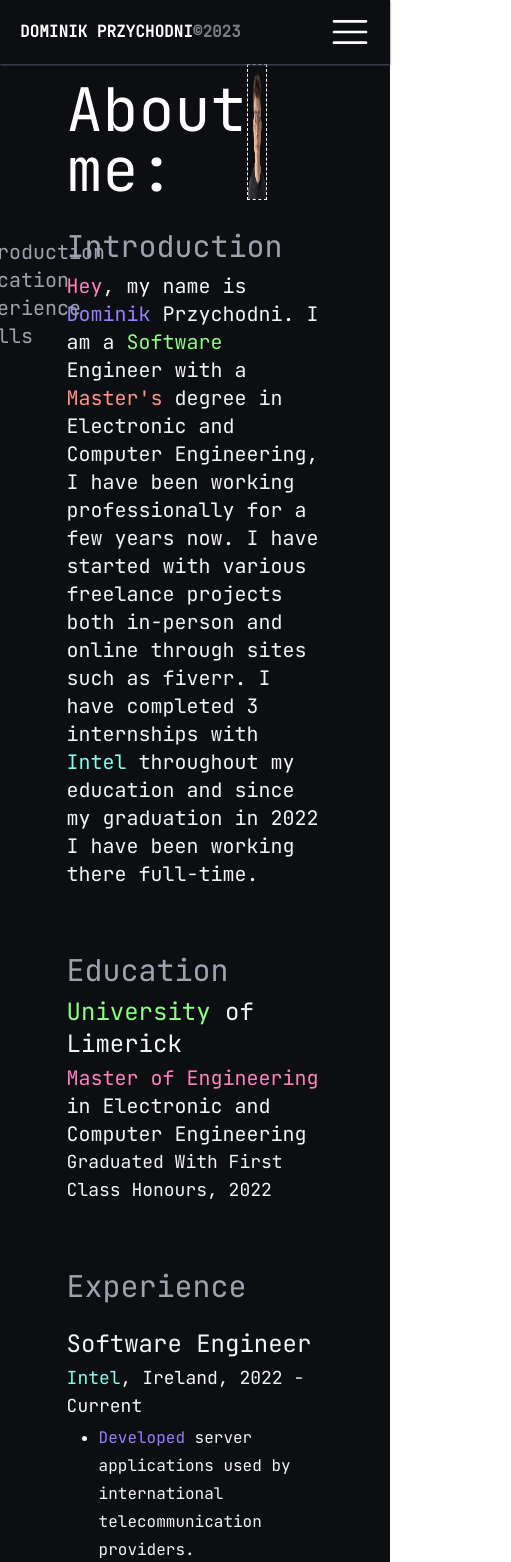
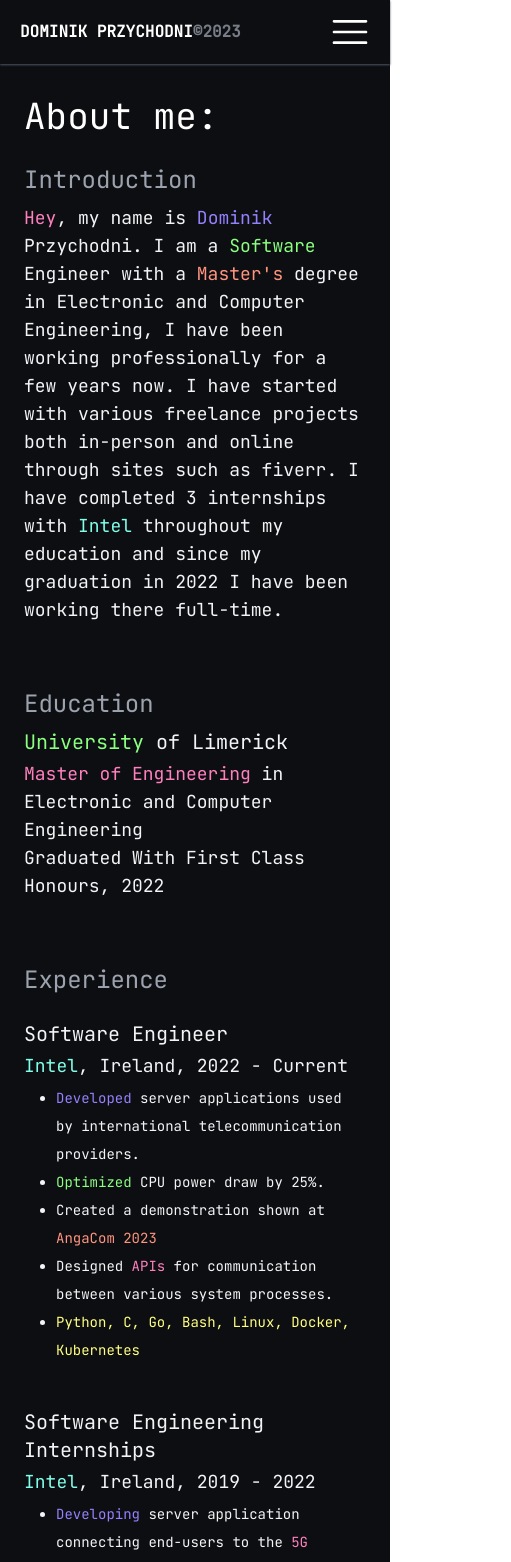
Before and after one commit to dominik224/portfolio-site, a Next.js app: page /about in a window 390 px wide. Shown: the top 1562 px of the page, 511 px wide, since content can reach past the window. Built offline with nearby package versions, Linux system fonts and the light colour scheme.

Commit message:
Fixed responsiveness

```diff
--- a/pages/_document.tsx
+++ b/pages/_document.tsx
@@ -4,6 +4,7 @@ export default function Document() {
   return (
     <Html lang="en">
       <Head />
+      <title>DOMINIK</title>
       <body>
         <Main />
         <NextScript />
--- a/pages/about.tsx
+++ b/pages/about.tsx
@@ -12,14 +12,14 @@ const colors = {
 };
 
 const skillCardStyle =
-  "flex flex-col gap-3 bg-opacity-70 hover:bg-opacity-90 rounded-lg w-full pb-4 text-center pt-4";
+  "flex flex-col gap-3 bg-opacity-70 hover:bg-opacity-[85%] rounded-lg w-full pb-4 text-center pt-4 bg-gradient-to-b";
 
 const chapters = [
   {
     heading: "Introduction",
     content: (
       <>
-        <p className="text-xl">
+        <p className="text-lg md:text-xl">
           <span className="text-dpink">Hey</span>, my name is{" "}
           <span className="text-dpurple">Dominik </span> Przychodni. I am a
           <span className="text-dgreen"> Software </span> Engineer with a{" "}
@@ -39,10 +39,10 @@ const chapters = [
     heading: "Education",
     content: (
       <>
-        <p className="text-2xl pb-1">
+        <p className="text-xl md:text-2xl pb-1">
           <span className="text-dgreen">University </span>of Limerick
         </p>
-        <p className="text-xl">
+        <p className="md:text-xl text-lg">
           <span className="text-dpink">Master of Engineering </span>in
           Electronic and Computer Engineering
         </p>
@@ -54,11 +54,11 @@ const chapters = [
     heading: "Experience",
     content: (
       <>
-        <p className="text-2xl mb-1 mt-4">Software Engineer</p>
+        <p className="text-xl md:text-2xl mb-1 mt-4">Software Engineer</p>
         <p className="text-kg pb-1">
           <span className="text-dblue">Intel</span>, Ireland, 2022 - Current
         </p>
-        <ul className="list-disc text-[16px] pl-8">
+        <ul className="list-disc text-[14px] md:text-[16px] pl-8">
           <li>
             <span className="text-dpurple">Developed</span> server applications
             used by international telecommunication providers.
@@ -82,11 +82,13 @@ const chapters = [
           </li>
         </ul>
         <br />
-        <p className="text-2xl mb-1 mt-4">Software Engineering Internships</p>
-        <p className="text-xl pb-1">
+        <p className="text-xl md:text-2xl mb-1 mt-4">
+          Software Engineering Internships
+        </p>
+        <p className="text-lg md:text-xl pb-1">
           <span className="text-dblue">Intel</span>, Ireland, 2019 - 2022
         </p>
-        <ul className="list-disc text-[16px] pl-8">
+        <ul className="list-disc text-[14px] md:text-[16px] pl-8">
           <li>
             <span className="text-dpurple">Developing</span> server application
             connecting end-users to the
@@ -110,11 +112,13 @@ const chapters = [
           </li>
         </ul>
         <br />
-        <p className="text-2xl mb-1 mt-4">Full Stack Software Engineer</p>
+        <p className="text-xl md:text-2xl mb-1 mt-4">
+          Full Stack Software Engineer
+        </p>
         <p className="text-xl pb-1">
           <span className="text-dblue">jumpAgrade</span>, Ireland, 2018 - 2019
         </p>
-        <ul className="list-disc text-[16px] pl-8">
+        <ul className="list-disc text-[14px] md:text-[16px] pl-8">
           <li>
             <span className="text-dgreen">Designing</span> and{" "}
             <span className="text-dpink">Developing</span> web application used
@@ -132,37 +136,46 @@ const chapters = [
   {
     heading: "Skills",
     content: (
-      <div className="flex flex-row gap-5 row-span-3">
+      <div className="flex flex-row md:gap-5 gap-1 row-span-4">
         <div className={`${skillCardStyle} bg-dpink`}>
-          <span className="font-bold text-xl underline">Programming 👨‍💻</span>
-          <ul className="text-xl">
+          <span className="font-bold text-[16px] md:text-xl">
+            <span className="hidden md:block underline">{"Programming "}</span>
+            👨‍💻
+          </span>
+          <ul className="text-sm md:text-xl space-y-2 md:space-x-0">
             <li>C</li>
             <li>Python</li>
             <li>Go</li>
             <li>TypeScript</li>
           </ul>
         </div>
-        <div className={`${skillCardStyle} bg-dgreen`}>
-          <span className="font-bold text-xl underline">Backend 📡</span>
-          <ul className="text-xl">
+        <div className={`${skillCardStyle} bg-dblue`}>
+          <span className="font-bold text-[16px] md:text-xl">
+            <span className="hidden md:block underline">{"Backend "}</span>📡
+          </span>
+          <ul className="text-sm md:text-xl space-y-2 md:space-x-0">
             <li>Node.js</li>
             <li>Gin</li>
             <li>SQL</li>
             <li>Flask</li>
           </ul>
         </div>
-        <div className={`${skillCardStyle} bg-dpurple`}>
-          <span className="font-bold text-xl underline">Frontend 👨‍🎨</span>
-          <ul className="text-xl">
+        <div className={`${skillCardStyle} bg-dgreen`}>
+          <span className="font-bold text-[16px] md:text-xl">
+            <span className="hidden md:block underline">{"Frontend "}</span>👨‍🎨
+          </span>
+          <ul className="text-sm md:text-xl space-y-2 md:space-x-0">
             <li>React.js</li>
             <li>Tailwind CSS</li>
             <li>Grafana</li>
             <li>HTML5</li>
           </ul>
         </div>
-        <div className={`${skillCardStyle} bg-dyellow`}>
-          <span className="font-bold text-xl underline">Other 🧰</span>
-          <ul className="text-xl">
+        <div className={`${skillCardStyle} bg-dpurple`}>
+          <span className="font-bold text-[16px] md:text-xl">
+            <span className="hidden md:block underline">{"Other "}</span>🧰
+          </span>
+          <ul className="text-sm md:text-xl space-y-2 md:space-x-0">
             <li>Git</li>
             <li>Docker</li>
             <li>Linux</li>
@@ -176,10 +189,9 @@ const chapters = [
 
 const about = () => {
   return (
-    <div className="flex flex-row row-span-3 justify-center text-white min-h-screen h-full">
-      <div className="flex flex-col justify-start items-start text-xl w-[20%]">
-        <div className="h-40 scroll-smooth"></div>
-        <ul className="fixed top-[13.4rem]">
+    <div className="w-full flex flex-row row-span-3 justify-start md:justify-center text-white min-h-screen h-full">
+      <div className="hidden lg:flex flex-col justify-start items-start text-xl">
+        <ul className="fixed left-[10px] lg:left-[5rem] top-[13.4rem]">
           <li className="text-gray-400 hover:text-gray-200">
             <a
               className="cursor-pointer"
@@ -193,9 +205,9 @@ const about = () => {
           </li>
           {chapters.map((chapter, idx) => {
             return (
-              <li key={idx} className="text-gray-400 hover:text-gray-200">
-                <a
-                  href={`#${chapter.heading}`}
+              <li
+                key={idx}
+                className="text-gray-400 hover:text-gray-200 cursor-pointer"
                 onClick={(e) => {
                   e.preventDefault();
                   let hero = document.getElementById(chapter.heading);
@@ -203,22 +215,15 @@ const about = () => {
                 }}
               >
                 {chapter.heading}
-                </a>
               </li>
             );
           })}
         </ul>
       </div>
-      <div className="w-[60%] h-full">
-        <div className="px-3">
+      <div className="p-4 md:w-[90%] lg:w-[60%] h-full">
+        <div className="px-2">
           <div className="flex flex-row row-span-2 justify-between mb-[-60px]">
-            <h1 className="text-6xl mt-4">About me:</h1>
-            <img
-              src="/portrait.png"
-              alt="Portrait"
-              className="mr-14 border-white overflow-hidden border-[1px] border-dashed"
-              style={{ width: "250px" }}
-            />
+            <h1 className="text-4xl md:text-6xl mt-4">About me:</h1>
           </div>
           <br />
           {chapters.map((chapter, idx) => {
@@ -228,7 +233,7 @@ const about = () => {
                 id={chapter.heading}
                 className="pt-[4rem] pb-[-2rem]"
               >
-                <h2 className="pb-2 text-gray-400 text-3xl">
+                <h2 className="pb-2 text-gray-400 text-2xl md:text-3xl">
                   <a
                     href={`#${chapter.heading}`}
                     onClick={(e) => {
@@ -247,7 +252,6 @@ const about = () => {
           <br />
         </div>
       </div>
-      <div className="w-[20%] h-10 pb-5"></div>
     </div>
   );
 };
--- a/pages/index.tsx
+++ b/pages/index.tsx
@@ -15,27 +15,29 @@ const animatedBg = `.animatedBg {
         background-position: 70%;
       }
     }`;
-
+//<div className="h-[calc(100vh-64px)] w-[72rem]"></div>
 export default function Home() {
   return (
-    <div className="h-[calc(100vh-64px)] w-[72rem]">
+    <div className=" flex h-[calc(100vh-64px)] w-screen items-center justify-center">
       <style>{animatedBg}</style>
-      <div className="animatedBg flex relative h-full align-center items-center rounded-md bg-white">
-        <div className="items-center absolute w-full m-5 text-3xl font-bold text-white z-30">
+      <div className="flex w-[90%] h-[90%] align-center items-center rounded-lg bg-opacity-80 bg-red-400">
+        {/* Typing effect */}
+        <div className="items-center w-full m-5 md:ml-10 text-xl lg:text-3xl font-bold text-white z-30">
           <span>{"Hi 🤗, I'm "}</span>
           <span className="text-dblue">{"Dominik! "}</span>
           <br />
           <span>{"And I am a "}</span>
           <span className="text-dyellow">
-            {"✨Software "}{" "}
+            {"Software  "}
+            <br className="flex md:hidden" />
             <Typed
-              strings={["Engineer", "Developer"]}
+              strings={["Engineer.", "Developer."]}
               typeSpeed={100}
               backSpeed={50}
-              backDelay={2000}
+              backDelay={3000}
               loop
             />
-            {"✨"}
+            {"👨‍💻"}
           </span>
           <br />
           <br />
@@ -43,26 +45,6 @@ export default function Home() {
             {"About me ->"}
           </Link>
         </div>
-        <div
-          style={{ backgroundImage: `url(${img})`, backgroundSize: "contain" }}
-          className="absolute w-full h-full"
-        ></div>
-        {/*
-
-        <style>
-          {`
-          .bgText {
-            color: white;
-            background-clip: text
-            -webkit-text-fill-color: white;
-            -webkit-background-clip: text;
-          }
-          `}
-        </style>
-        <div className="animatedBg absolute bgText filter invert text-[5.9px] font-mono leading-[5.9px] font-extrabold align-bottom overflow-hidden z-0">
-          {<Portrait />}
-        </div>
-        */}
       </div>
     </div>
   );
```
Lines whose indentation alone changed are shown as unchanged.
